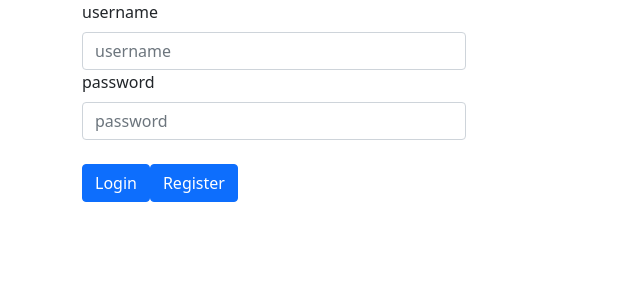
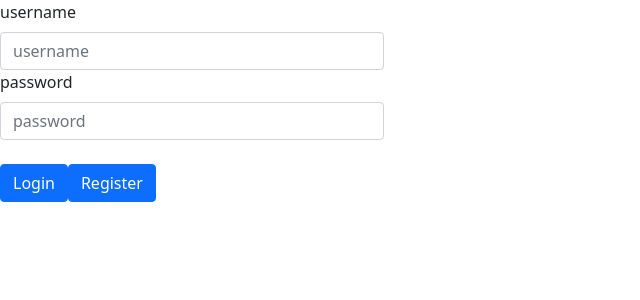
Before and after one commit to doruletzz/kite-surf-react-app, a React (Vite) app: page /login in a window 1280 px wide. Shown: the top 300 px of the page, without its empty margins (0-640 px from the left). Built offline with nearby package versions, Linux system fonts and the light colour scheme.

Commit message:
added redux

```diff
--- a/src/App.tsx
+++ b/src/App.tsx
@@ -1,14 +1,27 @@
-import React from 'react'
-import LoginForm from './components/login/LoginForm'
+import React from "react";
+import LoginForm from "./pages/login/LoginForm";
 
-import {Container} from 'react-bootstrap'
+import { Container } from "react-bootstrap";
+
+import { Provider } from "react-redux";
+import { Navigate } from "react-router";
+import { BrowserRouter as Router, Route, Routes } from "react-router-dom";
+import { store } from "./features/app/store";
+import Dashboard from "./pages/dashboard/Dashboard";
 
 const App = () => {
   return (
-      <Container>
-          <LoginForm />
-      </Container>
-  )
-}
-
-export default App
+    <main>
+      <Provider store={store}>
+        <Router>
+          <Routes>
+            <Route path="/login" element={<LoginForm />} />
+            <Route path="/home" element={<Dashboard />} />
+            <Route path="/" element={<Navigate to="/home" />} />
+          </Routes>
+        </Router>
+      </Provider>
+    </main>
+  );
+};
+export default App;
--- a/src/components/login/LoginForm.tsx
+++ /dev/null
@@ -1,81 +0,0 @@
-import { FormEvent, useEffect, useState } from 'react'
-
-import { Form, Button, Container } from 'react-bootstrap'
-
-import axios from 'axios'
-import { SERVER_URL } from '../../utils/constants';
-
-const LoginForm = () => {
-
-    const [validated, setValidated] = useState(false);
-
-    const handleSubmit = (event: FormEvent) => {
-
-        event.preventDefault();
-
-        const form = event.currentTarget as HTMLFormElement;
-        if (form.checkValidity() === false) {
-            event.stopPropagation();
-
-            return;
-        }
-
-        const username = (form.elements.namedItem("username") as HTMLInputElement).value;
-        const password = (form.elements.namedItem("password") as HTMLInputElement).value;
-
-        login(username, password);
-        setValidated(true);
-
-    };
-
-
-    const login = async (username: string, password: string) => {
-        const response = await axios.post(SERVER_URL + "login", { username, password });
-
-        console.log(response.data);
-
-        const user = await axios.get(SERVER_URL + "user/" + response.data.userId);
-
-        console.log(user.data);
-
-    }
-
-    return (
-        <div >
-            <Form noValidate validated={validated} onSubmit={handleSubmit} style={{width:"24rem"}} >
-                <Form.Group>
-                    <Form.Label >username</Form.Label>
-                    <Form.Control
-                        required
-                        type="text"
-                        name="username"
-                        placeholder="username"
-                    />
-                    <Form.Control.Feedback type="invalid">
-                        please add your username.
-                    </Form.Control.Feedback>
-                </Form.Group>
-
-                <Form.Group>
-                    <Form.Label>password</Form.Label>
-                    <Form.Control
-                        required
-                        type="password"
-                        name="password"
-                        placeholder="password"
-                    />
-                    <Form.Control.Feedback type="invalid">
-                        please add your password.
-                    </Form.Control.Feedback>
-                </Form.Group>
-                <br />
-                <div>
-                    <Button type="submit" >Login</Button>
-                    <Button>Register</Button>
-                </div>
-            </Form>
-        </div>
-    )
-}
-
-export default LoginForm
--- /dev/null
+++ b/src/features/app/hooks.ts
@@ -0,0 +1,6 @@
+import { TypedUseSelectorHook, useDispatch, useSelector } from "react-redux";
+import type { RootState, AppDispatch } from "./store";
+
+// Use throughout your app instead of plain `useDispatch` and `useSelector`
+export const useAppDispatch = () => useDispatch<AppDispatch>();
+export const useAppSelector: TypedUseSelectorHook<RootState> = useSelector;
--- /dev/null
+++ b/src/features/app/store.ts
@@ -0,0 +1,20 @@
+import { configureStore, Action } from "@reduxjs/toolkit";
+
+import userReducer from "../user/slice";
+import { ThunkAction } from "redux-thunk";
+
+export const store = configureStore({
+  reducer: {
+    user: userReducer,
+  },
+  middleware: (getDefaultMiddleware) =>
+    getDefaultMiddleware({
+      serializableCheck: false,
+    }),
+});
+
+export type RootState = ReturnType<typeof store.getState>;
+
+export type AppDispatch = typeof store.dispatch;
+
+export type AppThunk = ThunkAction<void, RootState, unknown, Action>;
--- /dev/null
+++ b/src/features/user/slice.ts
@@ -0,0 +1,69 @@
+import { createSlice, PayloadAction } from "@reduxjs/toolkit";
+
+import { AppThunk } from "../app/store";
+
+import axios from "axios";
+import { SERVER_URL } from "../../utils/constants";
+
+export interface FetchError {
+  message: string;
+}
+
+export interface User {
+  id: number;
+  createdAt: Date;
+  name: string;
+  email: string;
+  avatar: string;
+}
+
+export type UserState = {
+  isFetching: boolean;
+  error: FetchError | null;
+  user: User | null;
+};
+
+const initialState: UserState = {
+  isFetching: false,
+  error: null,
+  user: null,
+};
+
+export const userSlice = createSlice({
+  name: "user",
+  initialState,
+  reducers: {
+    fetchUser: (state) => {
+      state.isFetching = true;
+    },
+
+    receiveUser: (state, action: PayloadAction<User>) => {
+      state.user = action.payload;
+      state.isFetching = false;
+    },
+
+    fetchFailed: (state, action: PayloadAction<FetchError>) => {
+      state.error = action.payload;
+      state.isFetching = false;
+    },
+  },
+});
+
+const { actions, reducer } = userSlice;
+
+export const { receiveUser, fetchFailed, fetchUser } = actions;
+
+export const fetchUserById = (id: number): AppThunk => {
+  return async (dispatch) => {
+    dispatch(fetchUser());
+    axios
+      .get(SERVER_URL + "/user/" + id)
+      .then(({ data }) => {
+        console.log(data);
+        dispatch(receiveUser(data));
+      })
+      .catch((error) => dispatch(fetchFailed(error)));
+  };
+};
+
+export default reducer;
--- /dev/null
+++ b/src/pages/dashboard/Dashboard.tsx
@@ -0,0 +1,16 @@
+import React from "react";
+import { Navigate } from "react-router";
+import { useAppSelector } from "../../features/app/hooks";
+
+const Dashboard = () => {
+  const { user } = useAppSelector((state) => state.user);
+
+  return (
+    <div>
+      {!user && <Navigate to="/login" replace={true} />}
+      <h1>home</h1>
+    </div>
+  );
+};
+
+export default Dashboard;
--- /dev/null
+++ b/src/pages/login/LoginForm.tsx
@@ -0,0 +1,97 @@
+import { FormEvent, useEffect, useState } from "react";
+
+import { Form, Button, Container, Spinner } from "react-bootstrap";
+
+import axios from "axios";
+import { SERVER_URL } from "../../utils/constants";
+import { useAppDispatch, useAppSelector } from "../../features/app/hooks";
+import { fetchUserById } from "../../features/user/slice";
+import { Navigate } from "react-router";
+
+const LoginForm = () => {
+  const dispatch = useAppDispatch();
+
+  const { user, isFetching, error } = useAppSelector((state) => state.user);
+
+  const [validated, setValidated] = useState(false);
+
+  const handleSubmit = async (event: FormEvent) => {
+    event.preventDefault();
+    const form = event.currentTarget as HTMLFormElement;
+    if (form.checkValidity() === false) {
+      event.stopPropagation();
+
+      return;
+    }
+
+    const username = (form.elements.namedItem("username") as HTMLInputElement)
+      .value;
+    const password = (form.elements.namedItem("password") as HTMLInputElement)
+      .value;
+
+    const userId = await login(username, password);
+
+    dispatch(fetchUserById(userId));
+    setValidated(true);
+  };
+
+  // attempts login onto server
+  // returns userId if successful
+  const login = async (username: string, password: string) => {
+    const response = await axios.post(SERVER_URL + "login", {
+      username,
+      password,
+    });
+
+    return response.data.userId;
+  };
+
+  return (
+    <div>
+      {error && <p>{error.message}</p>}
+      {user && <Navigate to="/home" replace={true} />}
+      {isFetching ? (
+        <Spinner animation="border" />
+      ) : (
+        <Form
+          validated={validated}
+          onSubmit={handleSubmit}
+          style={{ width: "24rem" }}
+        >
+          <Form.Group>
+            <Form.Label>username</Form.Label>
+            <Form.Control
+              required
+              type="text"
+              name="username"
+              placeholder="username"
+            />
+            <Form.Control.Feedback type="invalid">
+              please add your username.
+            </Form.Control.Feedback>
+          </Form.Group>
+
+          <Form.Group>
+            <Form.Label>password</Form.Label>
+            <Form.Control
+              required
+              type="password"
+              name="password"
+              placeholder="password"
+            />
+            <Form.Control.Feedback type="invalid">
+              please add your password.
+            </Form.Control.Feedback>
+          </Form.Group>
+          <br />
+          <div>
+            <Button type="submit">Login</Button>
+            <Button>Register</Button>
+          </div>
+        </Form>
+      )}
+    </div>
+  );
+};
+
+export default LoginForm;
--- a/src/utils/constants.ts
+++ b/src/utils/constants.ts
@@ -1 +1 @@
-export const SERVER_URL = "https://6283d83938279cef71dd2ddb.mockapi.io/"
+export const SERVER_URL = "https://6283d83938279cef71dd2ddb.mockapi.io/";
```
Also changed, not shown: package.json (+7 -1 lines), src/main.tsx (+6 -6 lines), src/pages/login/RegisterForm.tsx (added), 1 other file (tests, documents, lock files or other folders).
